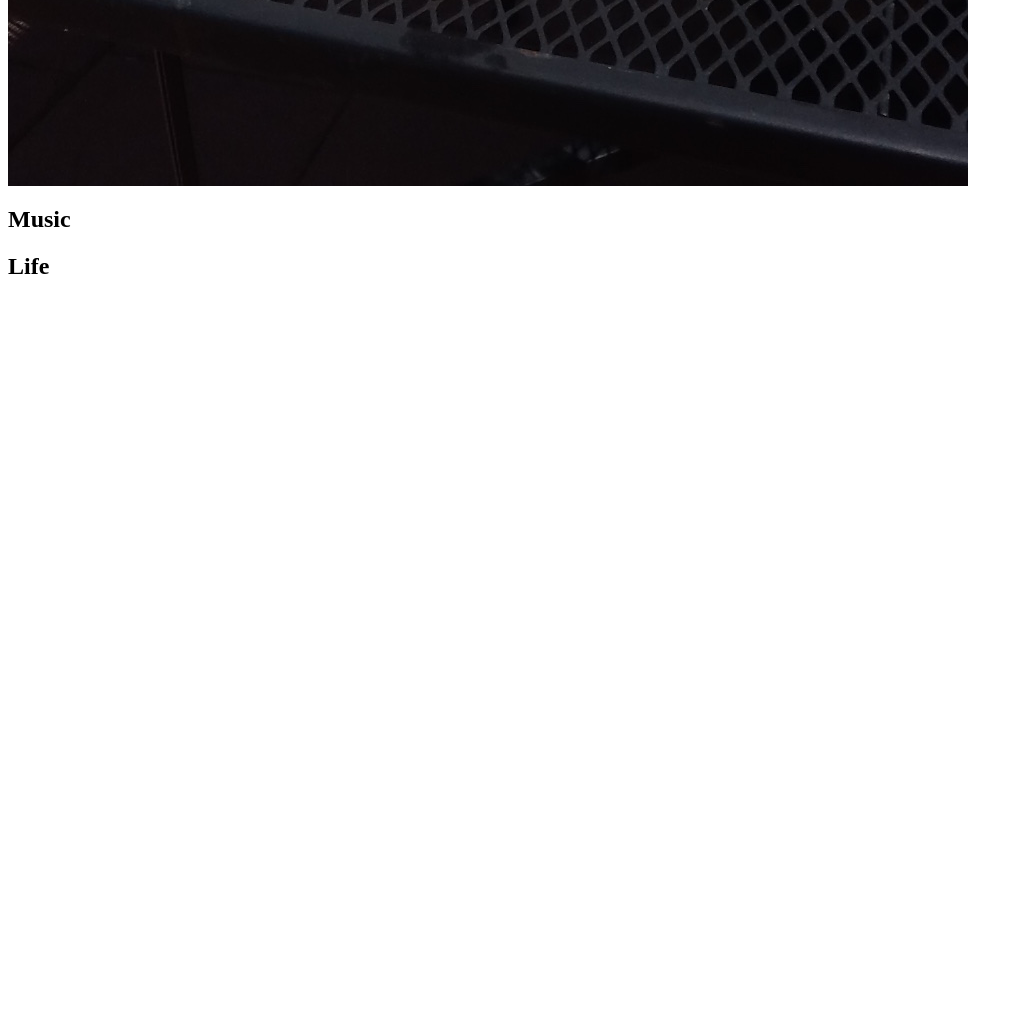
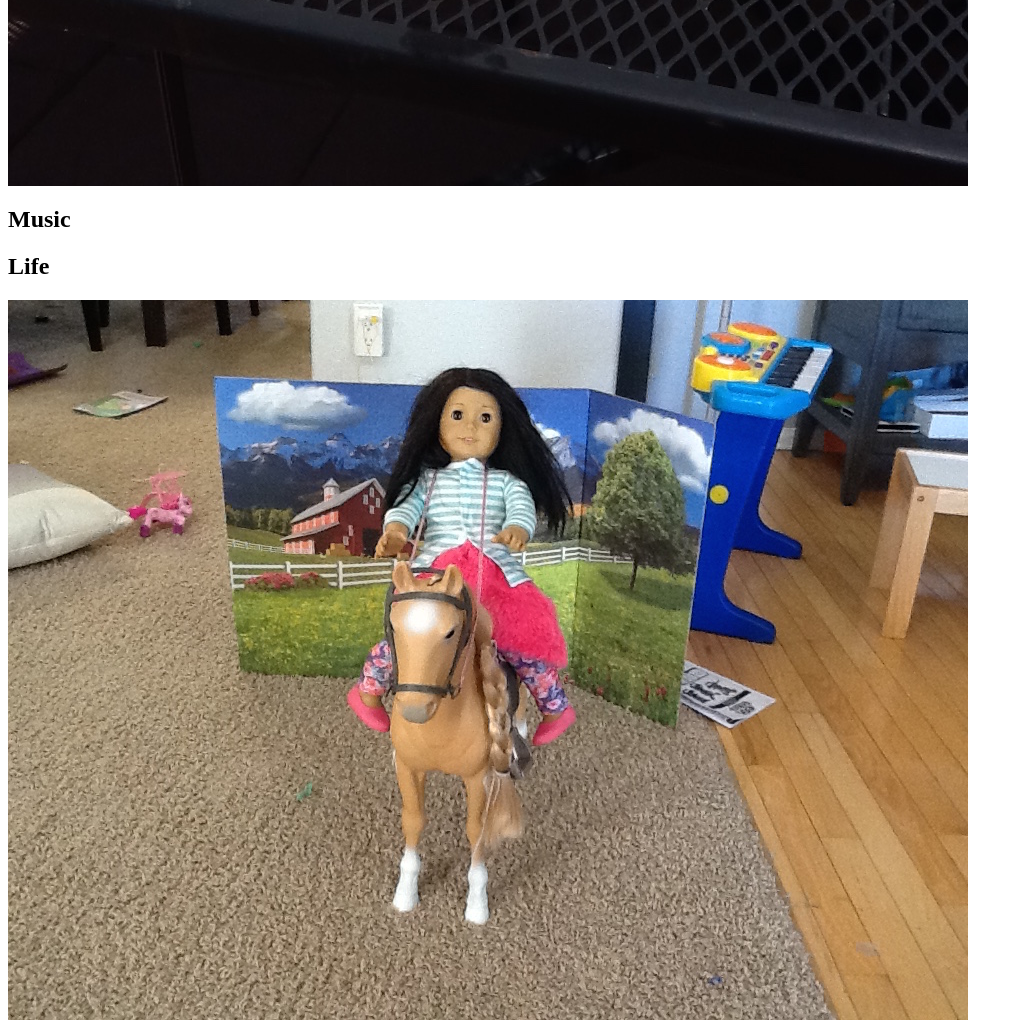
Before and after one commit to PrincessWayfarer/princesswayfarer.github.io, a plain HTML site: page index.html in a window 1280 px wide. Shown: the part 1434-2462 px from the top of the page, without its empty margins (0-1023 px from the left). Before the commit the page ends 1734 px from the top, so only its background shows below. Drawn offline with Linux system fonts and the light colour scheme.

Commit message:
Update index.html

```diff
--- a/index.html
+++ b/index.html
@@ -17,5 +17,8 @@
     <h2>Music</h2>
 
     <h2>Life</h2>
+   <img src="images/Doll.JPG">
+
+
   </body>
 </html>
```
